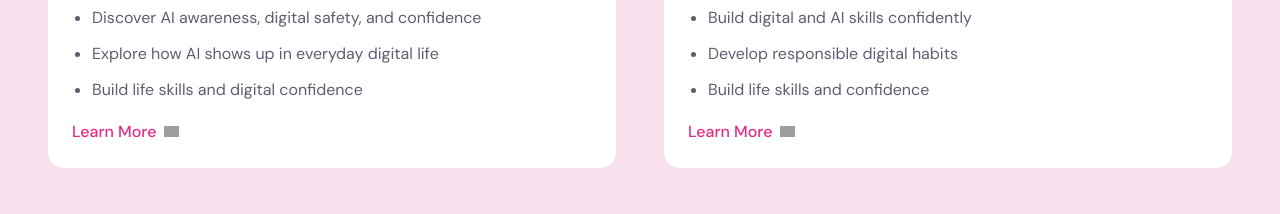
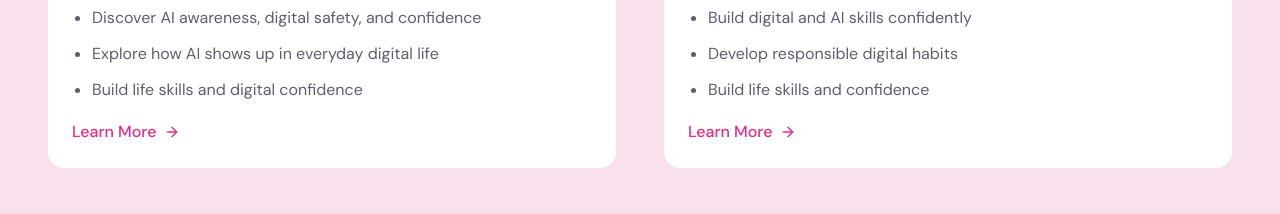
Before and after one commit to Rotagif-Devs/Rotagi-website, a Next.js app: page /programs in a window 1280 px wide. Shown: the part 1300-1514 px from the top of the page. Built offline with nearby package versions, Linux system fonts and the light colour scheme; grey boxes are pictures that could not be loaded; a web font is replaced by a local one.

Commit message:
fixed broken images-1.2

```diff
--- a/components/programs/ProgramCard.tsx
+++ b/components/programs/ProgramCard.tsx
@@ -1,6 +1,7 @@
 import type { Program } from "@/lib/programs";
 import Image from "next/image";
 import Button from "../ui/Button";
+import { ArrowRightIcon } from "lucide-react";
 
 interface Props {
   program: Program;
@@ -69,13 +70,7 @@ export default function ProgramCard({ program }: Props) {
             className="p-0 text-[#E52B87] hover:bg-transparent flex gap-2 justify-start items-center"
           >
             Learn More
-            <Image
-              src="/v9.png"
-              alt="learn more"
-              width={15}
-              height={15}
-              className=" object-contain"
-            />
+            <ArrowRightIcon className="h-4 w-4" />
           </Button>
         </div>
       </div>
```
